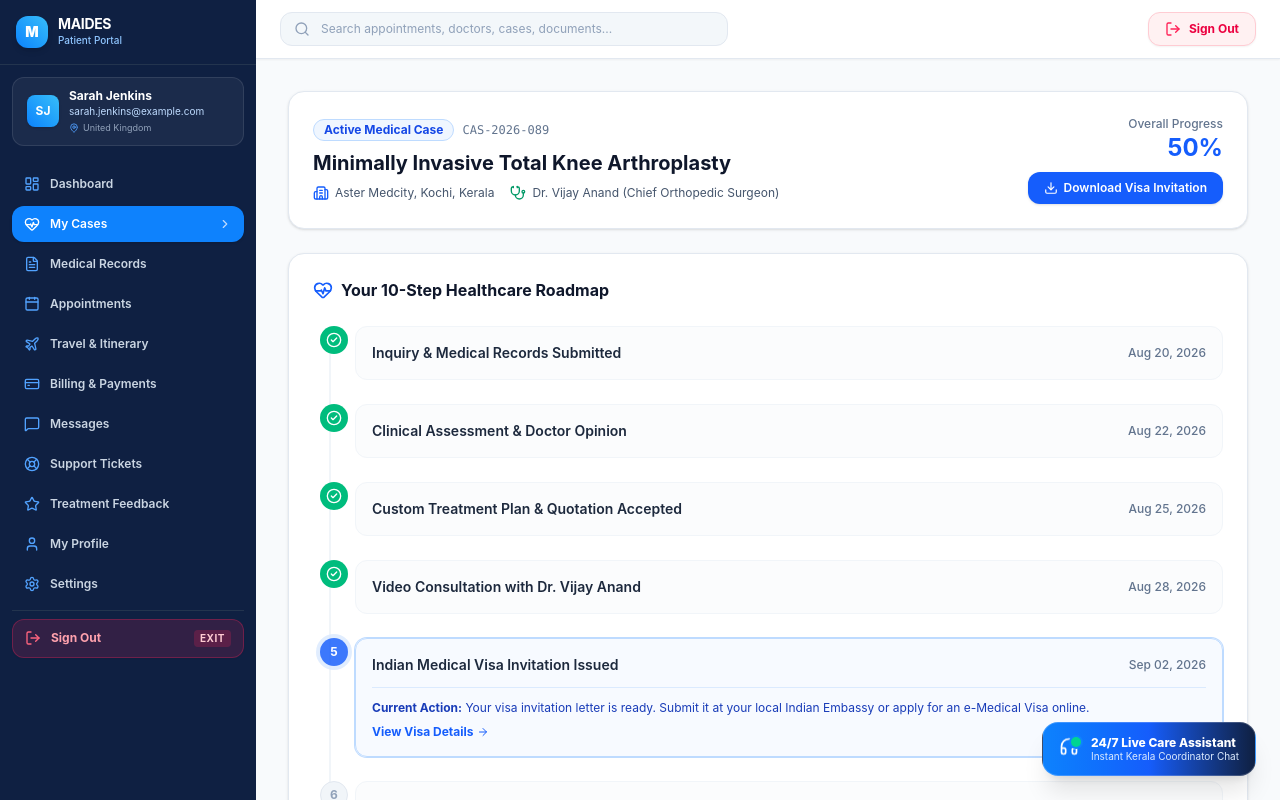
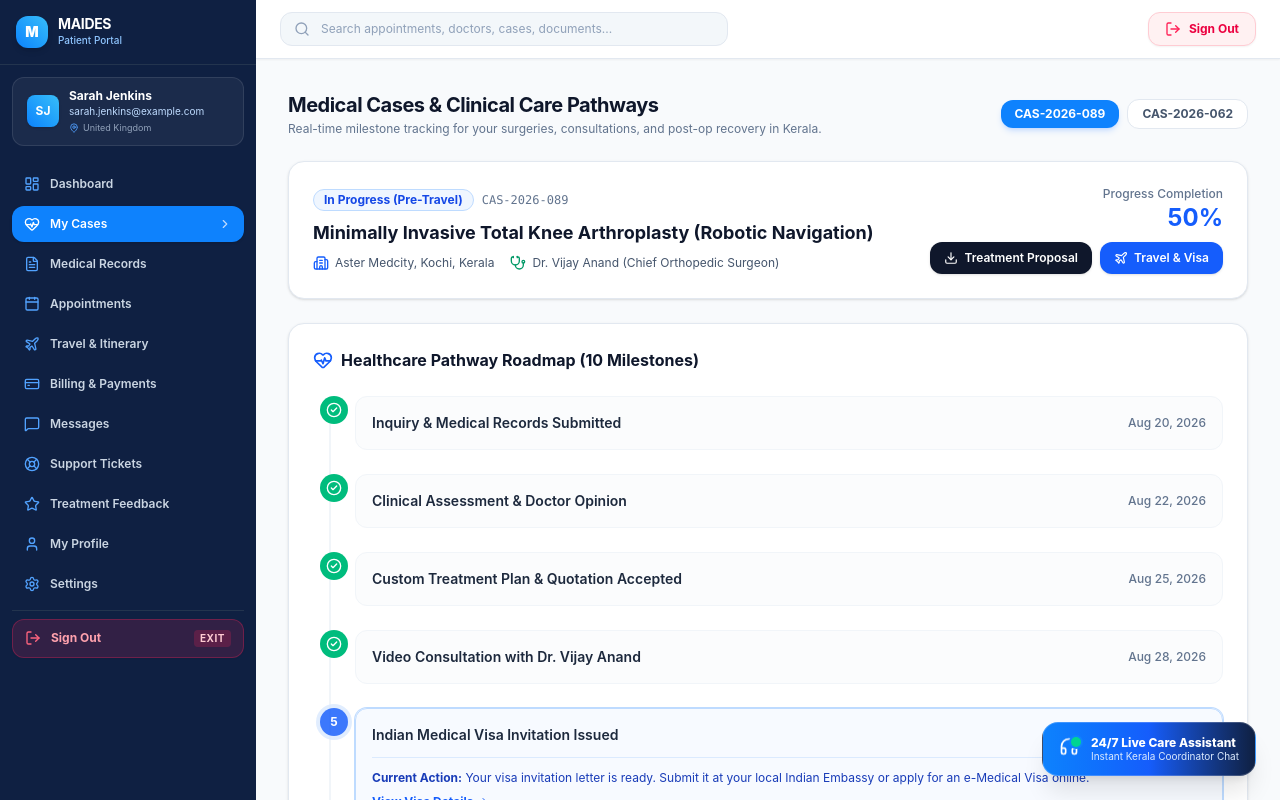
Before and after one commit to aleenashinto/MEDICAL-TOURISM, a Next.js app in the folder vitalis-web/: page /patient/cases in a window 1280 px wide. Shown: the top 800 px of the page. Built offline with nearby package versions, Linux system fonts and the light colour scheme.

Commit message:
fix(features): enhance multi-case clinical milestones and cross-module sync between admin and patient portals

```diff
--- a/vitalis-web/src/app/patient/cases/page.tsx
+++ b/vitalis-web/src/app/patient/cases/page.tsx
@@ -1,6 +1,6 @@
 "use client";
 
-import React from "react";
+import React, { useState, useEffect } from "react";
 import Link from "next/link";
 import {
   HeartPulse,
@@ -14,17 +14,28 @@ import {
   Plane,
   ArrowRight,
   ShieldCheck,
-  CreditCard
+  CreditCard,
+  Plus,
+  RefreshCw,
+  Eye,
+  MessageSquare,
+  AlertCircle
 } from "lucide-react";
 
 export default function PatientCasesPage() {
-  const activeCase = {
+  const [selectedCaseId, setSelectedCaseId] = useState("CAS-2026-089");
+  const [toast, setToast] = useState<string | null>(null);
+
+  const patientCases = [
+    {
       id: "CAS-2026-089",
-    treatment: "Minimally Invasive Total Knee Arthroplasty",
+      treatment: "Minimally Invasive Total Knee Arthroplasty (Robotic Navigation)",
+      specialty: "Orthopedics & Joint Care",
       hospital: "Aster Medcity, Kochi, Kerala",
       doctor: "Dr. Vijay Anand (Chief Orthopedic Surgeon)",
-    currentStepIndex: 5,
-    totalSteps: 10,
+      status: "In Progress (Pre-Travel)",
+      progressPercent: 50,
+      estimatedCost: "$6,200",
       steps: [
         { step: 1, name: "Inquiry & Medical Records Submitted", status: "COMPLETED", date: "Aug 20, 2026" },
         { step: 2, name: "Clinical Assessment & Doctor Opinion", status: "COMPLETED", date: "Aug 22, 2026" },
@@ -37,23 +48,106 @@ export default function PatientCasesPage() {
         { step: 9, name: "Physiotherapy & Discharge to Hotel", status: "UPCOMING", date: "Estimated Sep 25, 2026" },
         { step: 10, name: "Fit-to-Fly Certificate & Post-Op Follow-up", status: "UPCOMING", date: "Estimated Oct 02, 2026" },
       ],
+    },
+    {
+      id: "CAS-2026-062",
+      treatment: "Comprehensive Panchakarma Rejuvenation & Spinal Care",
+      specialty: "Ayurveda & Holistic Wellness",
+      hospital: "Somatheeram Ayurvedic Village, Kovalam",
+      doctor: "Dr. Arya Varma (Chief Ayurvedic Physician)",
+      status: "Completed",
+      progressPercent: 100,
+      estimatedCost: "$3,400",
+      steps: [
+        { step: 1, name: "Initial Ayurvedic Prakriti Evaluation", status: "COMPLETED", date: "Jun 10, 2026" },
+        { step: 2, name: "14-Day In-Patient Detoxification & Herbal Therapies", status: "COMPLETED", date: "Jun 18, 2026" },
+        { step: 3, name: "Discharge & Lifestyle Regimen Plan Issued", status: "COMPLETED", date: "Jul 02, 2026" },
+      ],
+    }
+  ];
+
+  const activeCase = patientCases.find(c => c.id === selectedCaseId) || patientCases[0];
+
+  const handleDownloadProposal = () => {
+    const text = `MAIDES KERALA MEDICAL TOURISM - OFFICIAL TREATMENT PLAN
+Case ID: ${activeCase.id}
+Treatment: ${activeCase.treatment}
+Specialty: ${activeCase.specialty}
+Hospital: ${activeCase.hospital}
+Consultant: ${activeCase.doctor}
+Estimated Treatment Package: ${activeCase.estimatedCost}
+
+Clinical Milestones:
+${activeCase.steps.map(s => `[${s.status}] Step ${s.step}: ${s.name} (${s.date})`).join("\n")}
+
+Accreditation: JCI / NABH Accredited Facility.
+Helpline: +91 98470 11223 (24/7 International Liaison)`;
+
+    const blob = new Blob([text], { type: "text/plain" });
+    const url = URL.createObjectURL(blob);
+    const a = document.createElement("a");
+    a.href = url;
+    a.download = `MAIDES_Treatment_Plan_${activeCase.id}.txt`;
+    a.click();
+    setToast("Treatment proposal downloaded successfully!");
+    setTimeout(() => setToast(null), 3000);
   };
 
   return (
     <div className="space-y-6 max-w-5xl mx-auto">
+      {/* Toast */}
+      {toast && (
+        <div className="fixed bottom-6 right-6 z-50 bg-emerald-600 text-white px-5 py-3 rounded-2xl shadow-2xl flex items-center gap-3 animate-in fade-in slide-in-from-bottom-4">
+          <CheckCircle2 className="w-5 h-5" />
+          <span className="text-xs font-bold">{toast}</span>
+        </div>
+      )}
+
+      {/* Case Selector Tabs */}
+      <div className="flex items-center justify-between gap-4 flex-wrap">
+        <div>
+          <h1 className="text-xl font-bold text-slate-900 tracking-tight">
+            Medical Cases & Clinical Care Pathways
+          </h1>
+          <p className="text-xs text-slate-500 mt-0.5">
+            Real-time milestone tracking for your surgeries, consultations, and post-op recovery in Kerala.
+          </p>
+        </div>
+
+        <div className="flex items-center gap-2">
+          {patientCases.map((c) => (
+            <button
+              key={c.id}
+              onClick={() => setSelectedCaseId(c.id)}
+              className={`px-3.5 py-1.5 rounded-xl text-xs font-bold transition-all ${
+                selectedCaseId === c.id
+                  ? "bg-[#0E82FD] text-white shadow-md shadow-blue-500/20"
+                  : "bg-white text-slate-600 border border-slate-200 hover:bg-slate-50"
+              }`}
+            >
+              {c.id}
+            </button>
+          ))}
+        </div>
+      </div>
+
       {/* Top Overview Banner */}
       <div className="bg-white border border-slate-200 p-6 rounded-2xl shadow-sm">
         <div className="flex flex-col md:flex-row md:items-center justify-between gap-4">
           <div>
             <div className="flex items-center gap-2">
-              <span className="px-2.5 py-0.5 rounded-full text-xs font-bold bg-blue-50 text-blue-700 border border-blue-200">
-                Active Medical Case
+              <span className={`px-2.5 py-0.5 rounded-full text-xs font-bold border ${
+                activeCase.status === "Completed"
+                  ? "bg-emerald-50 text-emerald-700 border-emerald-200"
+                  : "bg-blue-50 text-blue-700 border-blue-200"
+              }`}>
+                {activeCase.status}
               </span>
               <span className="text-xs text-slate-500 font-mono">{activeCase.id}</span>
             </div>
-            <h1 className="text-xl font-bold text-slate-900 mt-2">
+            <h2 className="text-lg font-bold text-slate-900 mt-2">
               {activeCase.treatment}
-            </h1>
+            </h2>
             <div className="flex flex-wrap items-center gap-4 text-xs text-slate-600 mt-2">
               <div className="flex items-center gap-1.5">
                 <Building2 className="w-4 h-4 text-blue-600" />
@@ -68,26 +162,35 @@ export default function PatientCasesPage() {
 
           <div className="flex flex-col items-end gap-2 shrink-0">
             <div className="text-right">
-              <div className="text-xs text-slate-500 font-medium">Overall Progress</div>
-              <div className="text-2xl font-bold text-blue-600">50%</div>
+              <div className="text-xs text-slate-500 font-medium">Progress Completion</div>
+              <div className="text-2xl font-bold text-blue-600">{activeCase.progressPercent}%</div>
             </div>
+            <div className="flex items-center gap-2">
+              <button
+                onClick={handleDownloadProposal}
+                className="inline-flex items-center gap-1.5 px-3.5 py-2 rounded-xl bg-slate-900 hover:bg-slate-800 text-white text-xs font-semibold shadow-sm transition-all"
+              >
+                <Download className="w-3.5 h-3.5" />
+                Treatment Proposal
+              </button>
               <Link
                 href="/patient/travel"
-              className="inline-flex items-center gap-1.5 px-4 py-2 rounded-xl bg-blue-600 hover:bg-blue-700 text-white text-xs font-semibold shadow-sm transition-all"
+                className="inline-flex items-center gap-1.5 px-3.5 py-2 rounded-xl bg-blue-600 hover:bg-blue-700 text-white text-xs font-semibold shadow-sm transition-all"
               >
-              <Download className="w-3.5 h-3.5" />
-              Download Visa Invitation
+                <Plane className="w-3.5 h-3.5" />
+                Travel & Visa
               </Link>
+            </div>
           </div>
         </div>
       </div>
 
       {/* 10-Step Timeline Journey Card */}
       <div className="bg-white border border-slate-200 p-6 rounded-2xl shadow-sm">
-        <h2 className="text-base font-bold text-slate-900 mb-6 flex items-center gap-2">
+        <h3 className="text-base font-bold text-slate-900 mb-6 flex items-center gap-2">
           <HeartPulse className="w-5 h-5 text-blue-600" />
-          Your 10-Step Healthcare Roadmap
-        </h2>
+          Healthcare Pathway Roadmap ({activeCase.steps.length} Milestones)
+        </h3>
 
         <div className="relative border-l-2 border-slate-100 ml-4 pl-6 space-y-6">
           {activeCase.steps.map((s) => (
@@ -97,7 +200,7 @@ export default function PatientCasesPage() {
                 className={`absolute -left-[35px] top-0 w-7 h-7 rounded-full flex items-center justify-center text-xs font-bold ${
                   s.status === "COMPLETED"
                     ? "bg-emerald-500 text-white"
-                    : s.active
+                    : (s as any).active
                     ? "bg-blue-600 text-white ring-4 ring-blue-100 animate-pulse"
                     : "bg-slate-100 text-slate-400 border border-slate-200"
                 }`}
@@ -108,7 +211,7 @@ export default function PatientCasesPage() {
               {/* Step Content */}
               <div
                 className={`p-4 rounded-xl border ${
-                  s.active
+                  (s as any).active
                     ? "bg-blue-50/50 border-blue-200 ring-1 ring-blue-200"
                     : "bg-slate-50/60 border-slate-100"
                 }`}
@@ -118,7 +221,7 @@ export default function PatientCasesPage() {
                   <div className="text-xs text-slate-500 font-medium">{s.date}</div>
                 </div>
 
-                {s.active && (
+                {(s as any).active && (
                   <div className="mt-3 pt-3 border-t border-blue-100 flex flex-wrap items-center justify-between gap-2">
                     <p className="text-xs text-blue-800">
                       <strong>Current Action:</strong> Your visa invitation letter is ready. Submit it at your local Indian Embassy or apply for an e-Medical Visa online.
```
Lines whose indentation alone changed are shown as unchanged.
